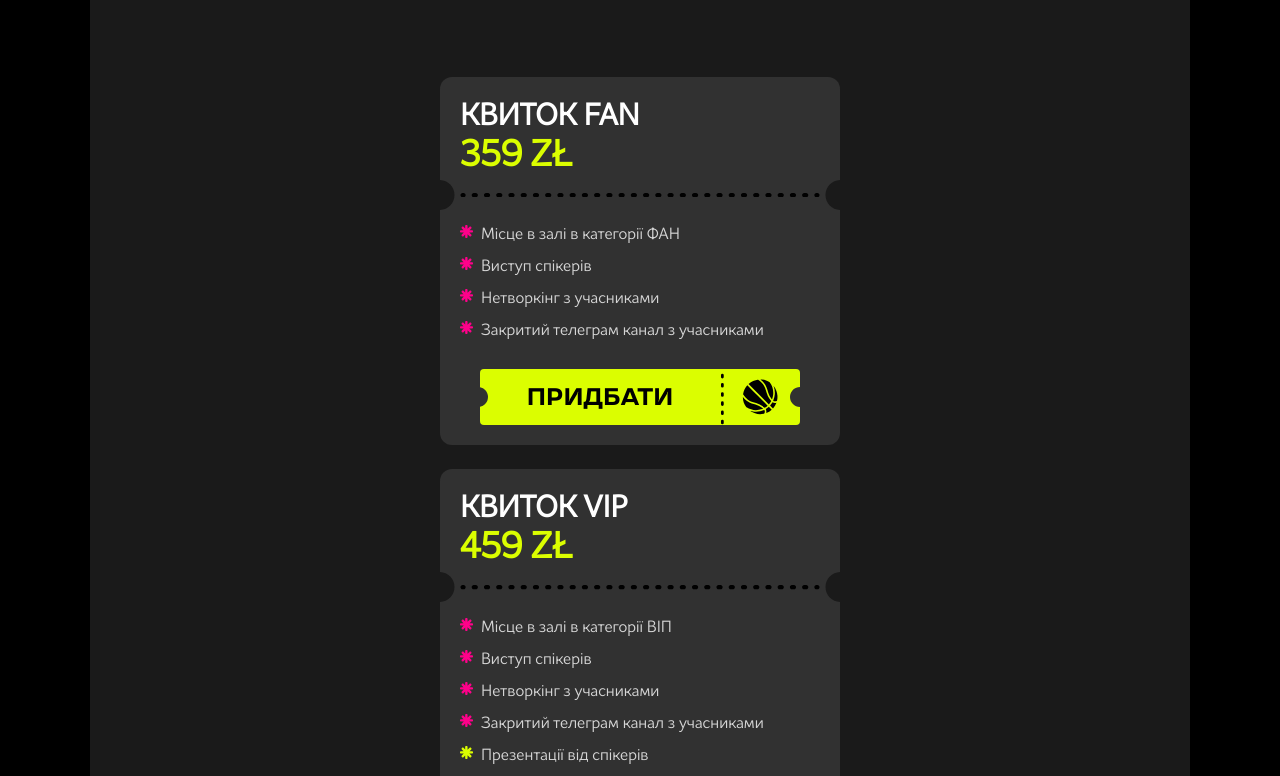
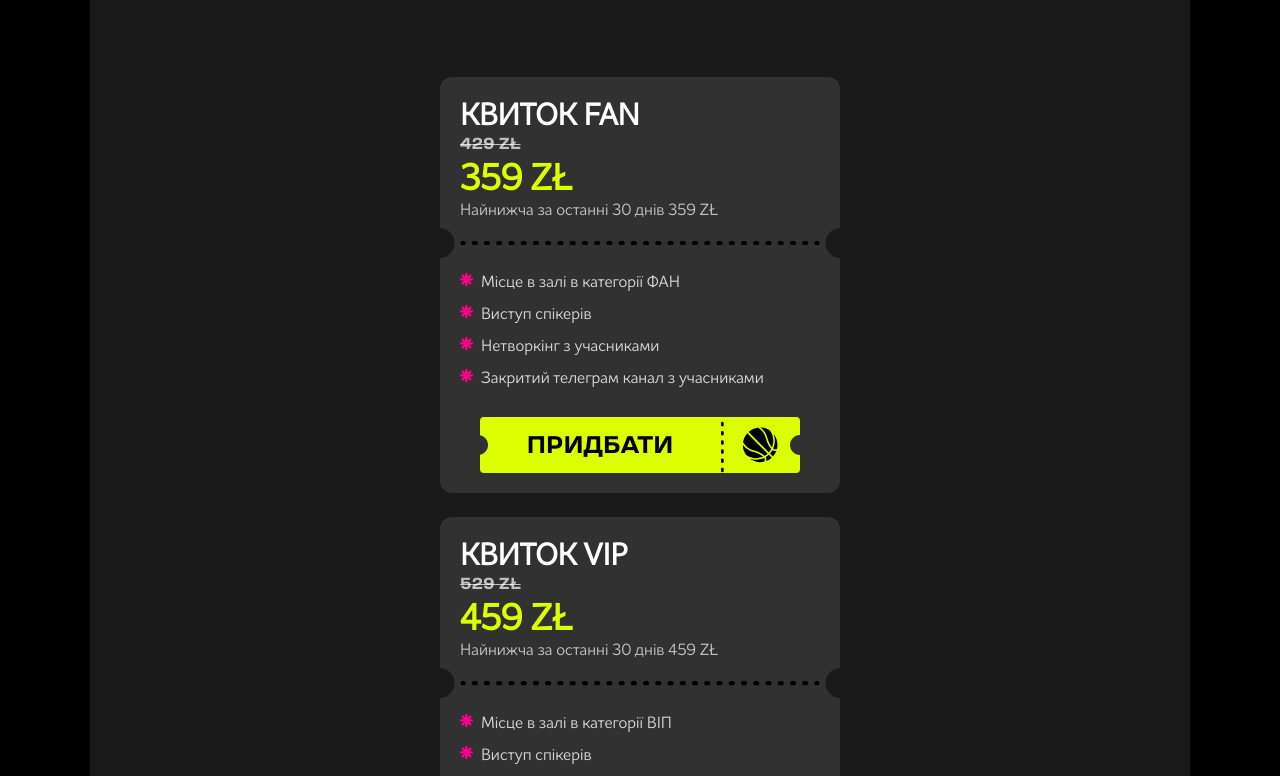
Before and after one commit to serhiihaniuk/nailmoment_next, a Next.js app: page / in a window 1280 px wide. Shown: the part 4940-5716 px from the top of the page. Built offline with nearby package versions, Linux system fonts and the light colour scheme.

Commit message:
add prev price

```diff
--- a/src/entities/blocks/tickets.tsx
+++ b/src/entities/blocks/tickets.tsx
@@ -10,6 +10,7 @@ type TicketOption = {
 type Ticket = {
   plan: string;
   price: string;
+  oldPrice: string;
   options: TicketOption[];
   paymentUrl: string;
 };
@@ -18,6 +19,7 @@ const tickets: Ticket[] = [
   {
     plan: "КВИТОК FAN",
     price: "359",
+    oldPrice: "429",
     options: [
       { value: "Місце в залі в категорії ФАН", type: "default" },
       { value: "Виступ спікерів", type: "default" },
@@ -29,6 +31,7 @@ const tickets: Ticket[] = [
   {
     plan: "КВИТОК VIP",
     price: "459",
+    oldPrice: "529",
     options: [
       { value: "Місце в залі в категорії ВІП", type: "default" },
       { value: "Виступ спікерів", type: "default" },
@@ -41,6 +44,7 @@ const tickets: Ticket[] = [
   {
     plan: "КВИТОК PREMIUM",
     price: "839",
+    oldPrice: "999",
     options: [
       { value: "Місце в залі в категорії ПРЕМІУМ", type: "default" },
       { value: "Виступ спікерів", type: "default" },
@@ -71,6 +75,7 @@ export const Tickets: React.FC = () => {
               key={index}
               plan={ticket.plan}
               price={ticket.price}
+              oldPrice={ticket.oldPrice}
               options={ticket.options}
               paymentUrl={ticket.paymentUrl}
             />
--- a/src/shared/ui/ticket-card.tsx
+++ b/src/shared/ui/ticket-card.tsx
@@ -4,12 +4,14 @@ export const TicketCard = ({
   className,
   plan,
   price,
+  oldPrice,
   options,
   paymentUrl,
 }: {
   className?: string;
   plan: string;
   price: string;
+  oldPrice: string;
   options: { value: string; type: string }[];
   paymentUrl?: string;
 }) => {
@@ -23,9 +25,11 @@ export const TicketCard = ({
       <h3 className="text-primary-foreground text-2xl font-semibold lg:text-3xl">
         {plan}
       </h3>
+      <div className="line-through font-bold font-travels">{oldPrice} ZŁ</div>
       <h3 className="text-accent-green text-3xl font-bold lg:text-4xl">
         {price} ZŁ
       </h3>
+      <div>Найнижча за останні 30 днів {price} ZŁ</div>
       <div className="relative mt-5 mb-6">
         <svg
           className="w-full h-full"
```
